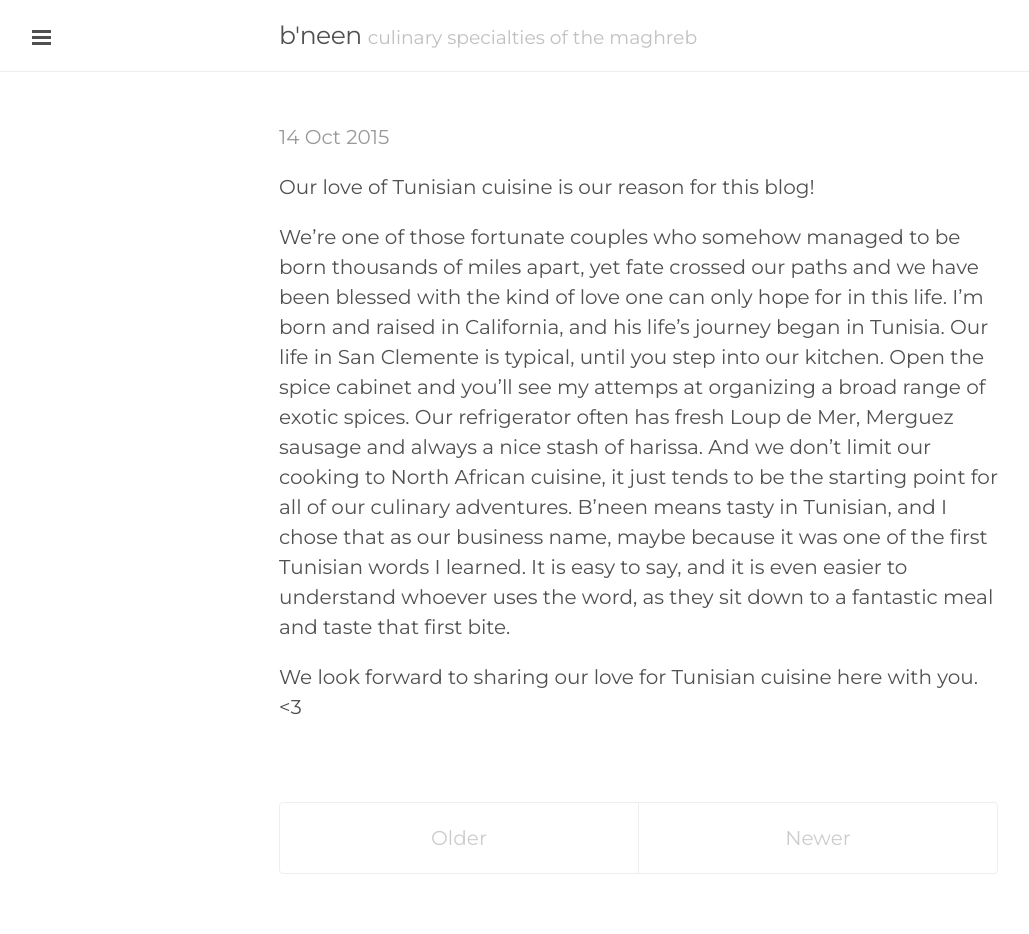
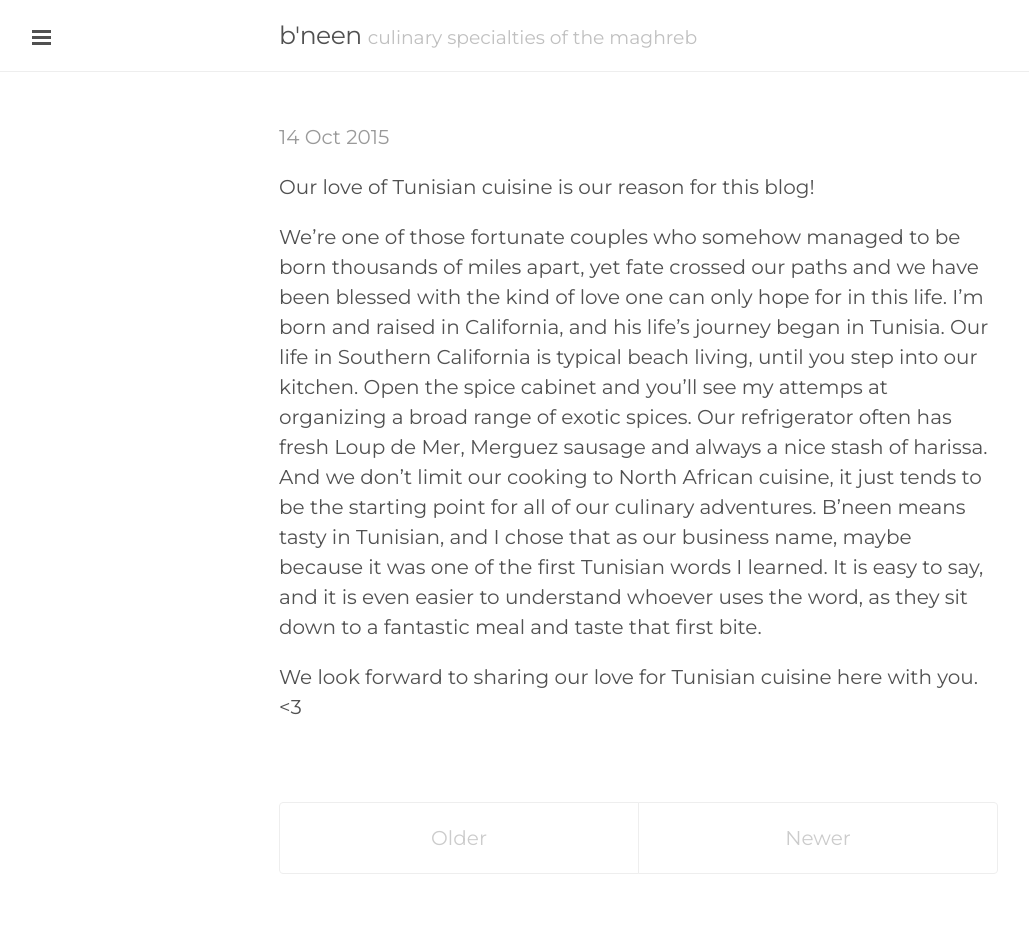
Before and after one commit to bneen/bneen.github.io, a Jekyll site: the page built from index.html, in a window 1280 px wide. Shown: the whole page, without its empty margins (1-1030 px from the left). Built offline with Jekyll 4.4.1, drawn with Linux system fonts in a browser that asks for light colours; the list of posts is cut into pages by our own code.

Commit message:
Update 2015-10-14-bneen-it-means-tasty-in-tunisian.markdown

```diff
--- a/_posts/2015-10-14-bneen-it-means-tasty-in-tunisian.markdown
+++ b/_posts/2015-10-14-bneen-it-means-tasty-in-tunisian.markdown
@@ -6,6 +6,6 @@ permalink: bneen-means-tasty-in-tunisian
 ---
 Our love of Tunisian cuisine is our reason for this blog!
 
-We're one of those fortunate couples who somehow managed to be born thousands of miles apart, yet fate crossed our paths and we have been blessed with the kind of love one can only hope for in this life. I'm born and raised in California, and his life's journey began in Tunisia. Our life in San Clemente is typical, until you step into our kitchen. Open the spice cabinet and you'll see my attemps at organizing a broad range of exotic spices. Our refrigerator often has fresh Loup de Mer, Merguez sausage and always a nice stash of harissa. And we don't limit our cooking to North African cuisine, it just tends to be the starting point for all of our culinary adventures. B'neen means tasty in Tunisian, and I chose that as our business name, maybe because it was one of the first Tunisian words I learned. It is easy to say, and it is even easier to understand whoever uses the word, as they sit down to a fantastic meal and taste that first bite.
+We're one of those fortunate couples who somehow managed to be born thousands of miles apart, yet fate crossed our paths and we have been blessed with the kind of love one can only hope for in this life. I'm born and raised in California, and his life's journey began in Tunisia. Our life in Southern California is typical beach living, until you step into our kitchen. Open the spice cabinet and you'll see my attemps at organizing a broad range of exotic spices. Our refrigerator often has fresh Loup de Mer, Merguez sausage and always a nice stash of harissa. And we don't limit our cooking to North African cuisine, it just tends to be the starting point for all of our culinary adventures. B'neen means tasty in Tunisian, and I chose that as our business name, maybe because it was one of the first Tunisian words I learned. It is easy to say, and it is even easier to understand whoever uses the word, as they sit down to a fantastic meal and taste that first bite.
 
 We look forward to sharing our love for Tunisian cuisine here with you. <3
```
